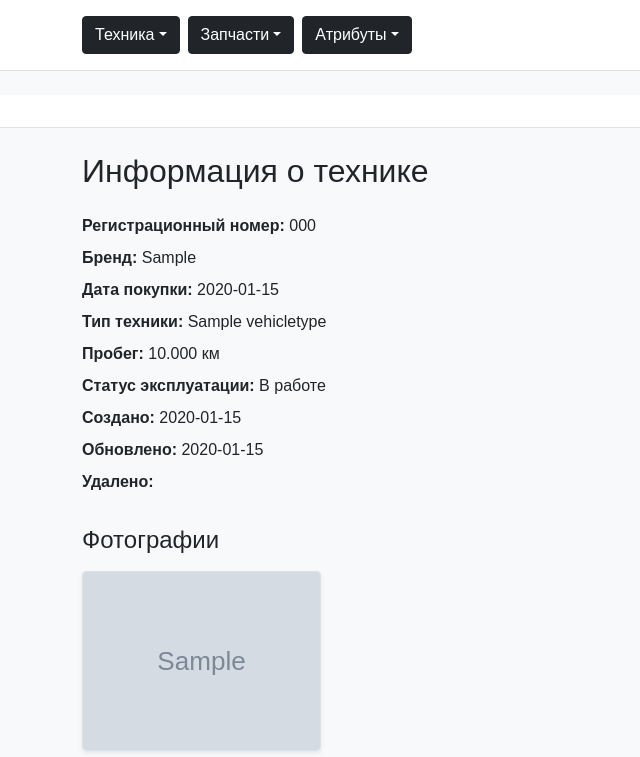
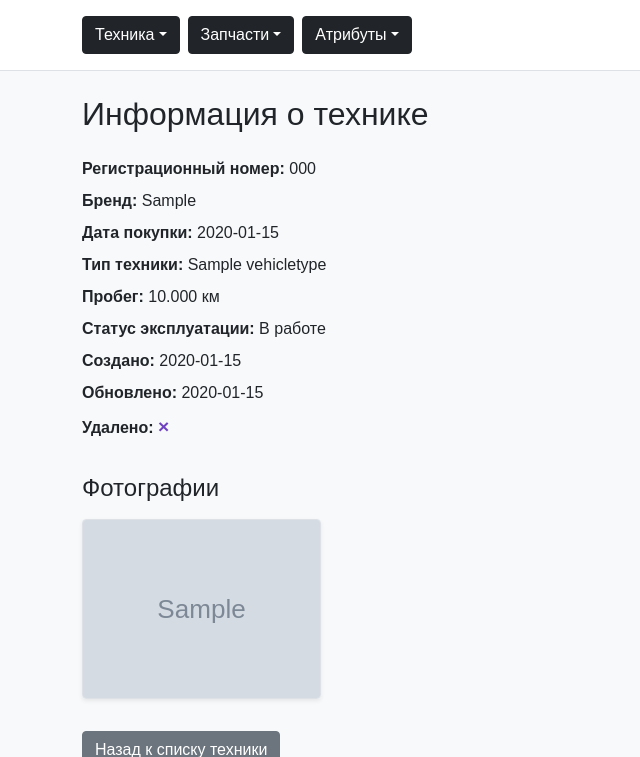
Before and after one commit to DartPythor/django_test, a Django app: page /vehicle/vehicles/1 in a window 1280 px wide. Shown: the top 757 px of the page, without its empty margins (0-640 px from the left). Run offline with Django 5.2, Linux system fonts and the light colour scheme; tables that the repository leaves empty hold one stand-in row (values such as "Sample post"); grey boxes marked "Sample" are stand-in pictures; some libraries are stand-ins or nearby versions.

Commit message:
feat: Удалил не нужные теги

```diff
--- a/templates/vehicle/vehicle_detail.html
+++ b/templates/vehicle/vehicle_detail.html
@@ -3,12 +3,6 @@
 {% load thumbnail %}
 
 {% block content %}
-<nav class="bg-white border-bottom mb-4 py-3">
-    <div class="container d-flex justify-content-start">
-        <!-- Навигационные кнопки остаются без изменений -->
-    </div>
-</nav>
-
 <div class="container">
     <h2 class="mb-4">Информация о технике</h2>
 
@@ -25,9 +19,9 @@
             <div class="mb-2">
                 <strong>Удалено:</strong>
                 {% if vehicle.is_deleted %}
-                    <i class="fas fa-check text-purple"></i>
+                    <span class="fw-bold text-purple" style="font-size: 1.2rem;">✔️</span>
                 {% else %}
-                    <i class="fas fa-times text-purple"></i>
+                    <span class="fw-bold text-purple" style="font-size: 1.2rem;">×</span>
                 {% endif %}
             </div>
         </div>
```
